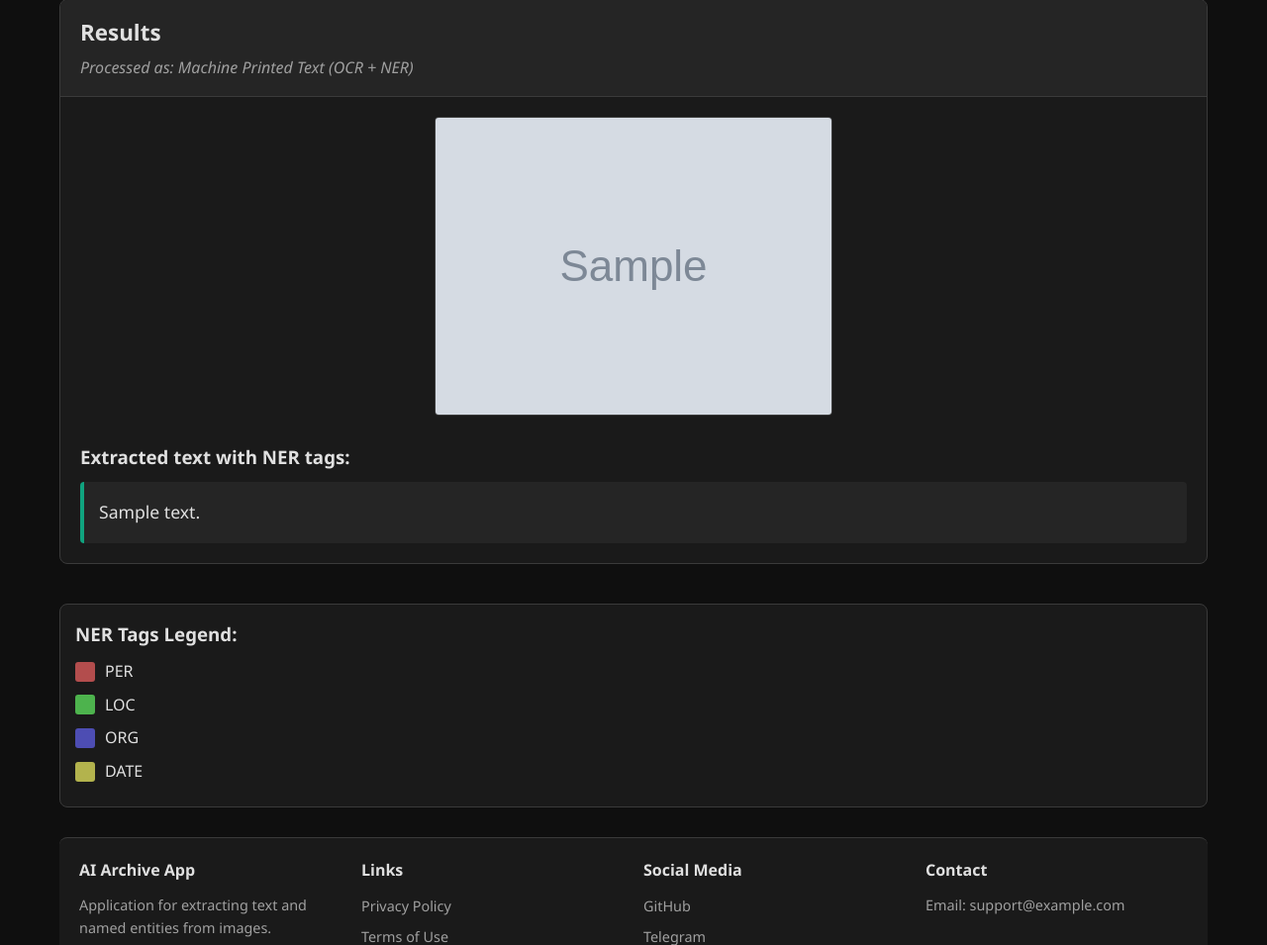
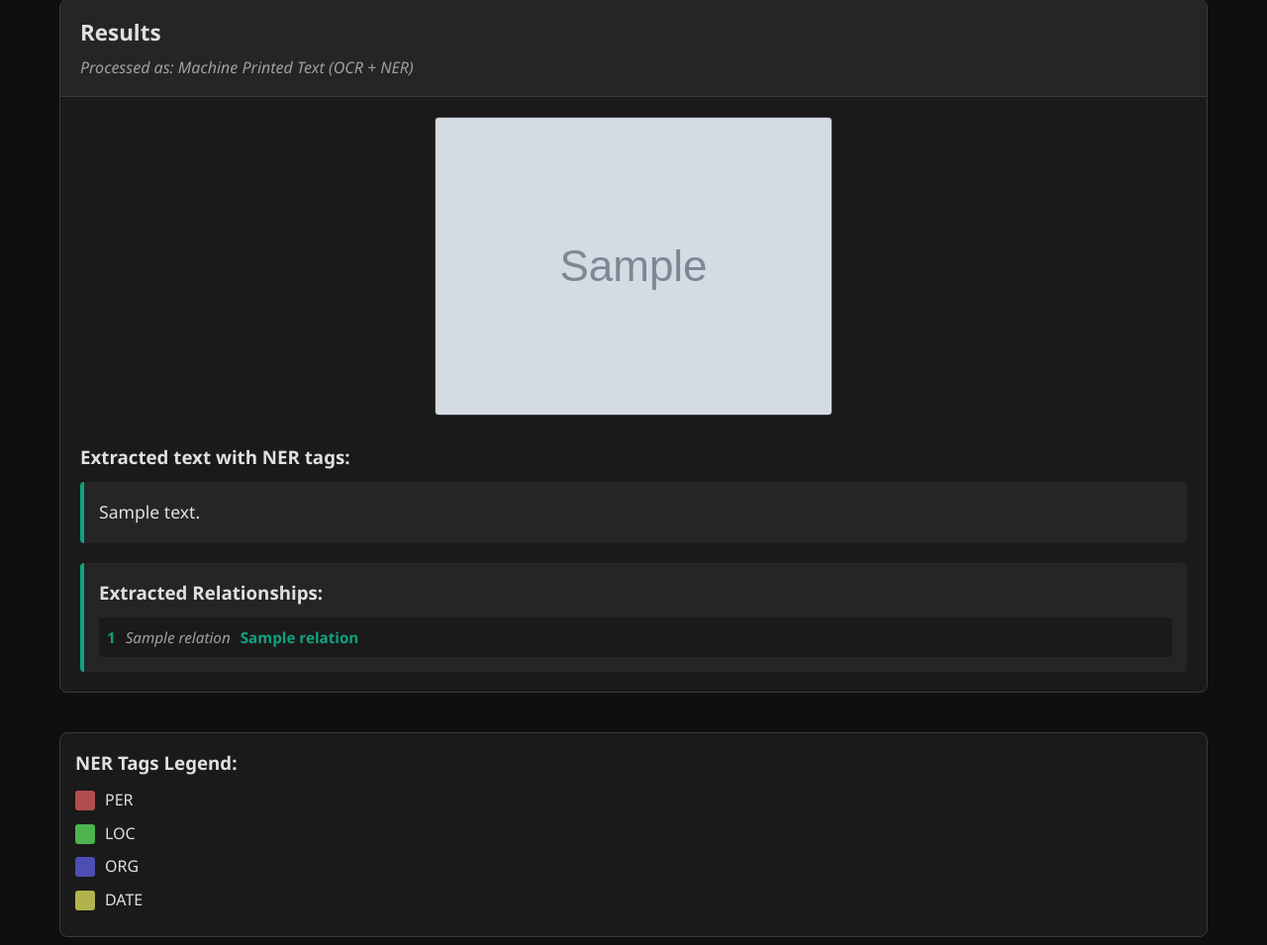
Before and after one commit to DefinitelyNik/AI_Archive, a Flask app: template templates/results.html in a window 1280 px wide. Shown: the part 110-1065 px from the top of the page at 99% size. Run offline with Flask 3, Linux system fonts and the light colour scheme; the template is opened without the code that fills it: most values are stand-ins (such as "Sample title", 1, 10 or a date in 2020); grey boxes marked "Sample" are stand-in pictures.

Commit message:
Added demo relations extraction

```diff
--- a/app.py
+++ b/app.py
@@ -3,6 +3,7 @@ from flasgger import Swagger, swag_from
 from ocr import perform_ocr
 from htr import perform_htr
 from ner import perform_ner, translate_text
+from relations import extract_relations
 import os
 
 app = Flask(__name__)
@@ -15,7 +16,7 @@ os.makedirs(UPLOAD_FOLDER, exist_ok=True)
 template = {
     "swagger": "2.0",
     "info": {
-        "title": "AI Archive API",
+        "title": "OCR + NER API",
         "description": "API для обработки изображений и текста с помощью OCR, HTR и NER",
         "version": "1.0.0"
     },
@@ -77,19 +78,20 @@ def index():
 
             if text_type == 'ocr':
                 text = perform_ocr(filepath)
-            else:
+            else:  # htr
                 _, text = perform_htr(filepath)
 
             if translate:
                 text = translate_text(text)
 
-            annotated_text = perform_ner(text)
+            annotated_text_html = perform_ner(text)
+            relations = extract_relations(text)
 
             image_url = url_for('static', filename=f'uploads/{file.filename}')
 
             return redirect(
-                url_for('results', image_path=image_url, extracted_text=annotated_text, text_type=text_type,
-                        translate=translate))
+                url_for('results', image_path=image_url, extracted_text=annotated_text_html, text_type=text_type,
+                        translate=translate, relations=relations))
 
     return render_template('index.html')
 
@@ -125,6 +127,11 @@ def results():
         required: false
         default: false
         description: Был ли применён перевод
+      - in: query
+        name: relations
+        type: string
+        required: false
+        description: Извлечённые отношения
     responses:
       200:
         description: Страница с результатами
@@ -133,12 +140,20 @@ def results():
     extracted_text = request.args.get('extracted_text')
     text_type = request.args.get('text_type', 'ocr')
     translate = request.args.get('translate', 'False') == 'True'
+    relations = request.args.get('relations', '[]')
+
+    # Преобразуем строку в список
+    import ast
+    try:
+        relations = ast.literal_eval(relations)
+    except:
+        relations = []
 
     if not image_path or not extracted_text:
         return redirect(url_for('index'))
 
     return render_template('results.html', image_path=image_path, extracted_text=extracted_text, text_type=text_type,
-                           translate=translate)
+                           translate=translate, relations=relations)
 
 
 @app.route('/ner_check', methods=['GET', 'POST'])
@@ -164,6 +179,7 @@ def ner_check():
         description: Страница с результатами NER
     """
     extracted_text = None
+    relations = []
     translate = False
     if request.method == 'POST':
         text = request.form.get('text', '')
@@ -172,8 +188,9 @@ def ner_check():
             if translate:
                 text = translate_text(text)
             extracted_text = perform_ner(text)
+            relations = extract_relations(text)
 
-    return render_template('ner_check.html', extracted_text=extracted_text, translate=translate)
+    return render_template('ner_check.html', extracted_text=extracted_text, relations=relations, translate=translate)
 
 
 @app.route('/api/process', methods=['POST'])
@@ -214,6 +231,11 @@ def api_process():
             annotated_text:
               type: string
               description: Текст с NER-тегами
+            relations:
+              type: array
+              items:
+                type: array
+                description: Список кортежей (сущность1, отношение, сущность2)
       400:
         description: Ошибка ввода
     """
@@ -242,10 +264,12 @@ def api_process():
         text = translate_text(text)
 
     annotated_text = perform_ner(text)
+    relations = extract_relations(text)
 
     return {
         'text': text,
-        'annotated_text': annotated_text
+        'annotated_text': annotated_text,
+        'relations': relations
     }
 
 
--- a/static/style.css
+++ b/static/style.css
@@ -416,3 +416,42 @@ mark.ner-date {
   color: var(--text-secondary);
   font-size: 0.85rem;
 }
+
+.relations-container {
+    margin-top: 20px;
+    background-color: var(--bg-tertiary);
+    padding: 15px;
+    border-radius: 4px;
+    border-left: 4px solid var(--accent);
+}
+
+.relations-container h3 {
+    margin-bottom: 10px;
+    color: var(--text-primary);
+}
+
+.relations-list {
+    display: flex;
+    flex-direction: column;
+    gap: 8px;
+}
+
+.relation-item {
+    display: flex;
+    align-items: center;
+    gap: 10px;
+    padding: 8px;
+    background-color: var(--bg-secondary);
+    border-radius: 4px;
+    font-size: 0.95rem;
+}
+
+.entity1, .entity2 {
+    font-weight: bold;
+    color: var(--accent);
+}
+
+.relation-type {
+    color: var(--text-secondary);
+    font-style: italic;
+}
--- a/templates/results.html
+++ b/templates/results.html
@@ -13,6 +13,9 @@
             {% else %}
                 Processed as: Machine Printed Text (OCR + NER)
             {% endif %}
+            {% if translate %}
+                | Translation applied
+            {% endif %}
         </p>
     </div>
     <div class="result-content">
@@ -23,6 +26,21 @@
             <h3>Extracted text with NER tags:</h3>
             <div class="extracted-text">{{ extracted_text|safe }}</div>
         </div>
+
+        {% if relations %}
+        <div class="relations-container">
+            <h3>Extracted Relationships:</h3>
+            <div class="relations-list">
+                {% for relation in relations %}
+                <div class="relation-item">
+                    <span class="entity1">{{ relation[0] }}</span>
+                    <span class="relation-type">{{ relation[1] }}</span>
+                    <span class="entity2">{{ relation[2] }}</span>
+                </div>
+                {% endfor %}
+            </div>
+        </div>
+        {% endif %}
     </div>
 </div>
 {% endif %}
```
Also changed, not shown: relations.py (added, +37 -0 lines), templates/ner_check.html (+15 -0 lines).
